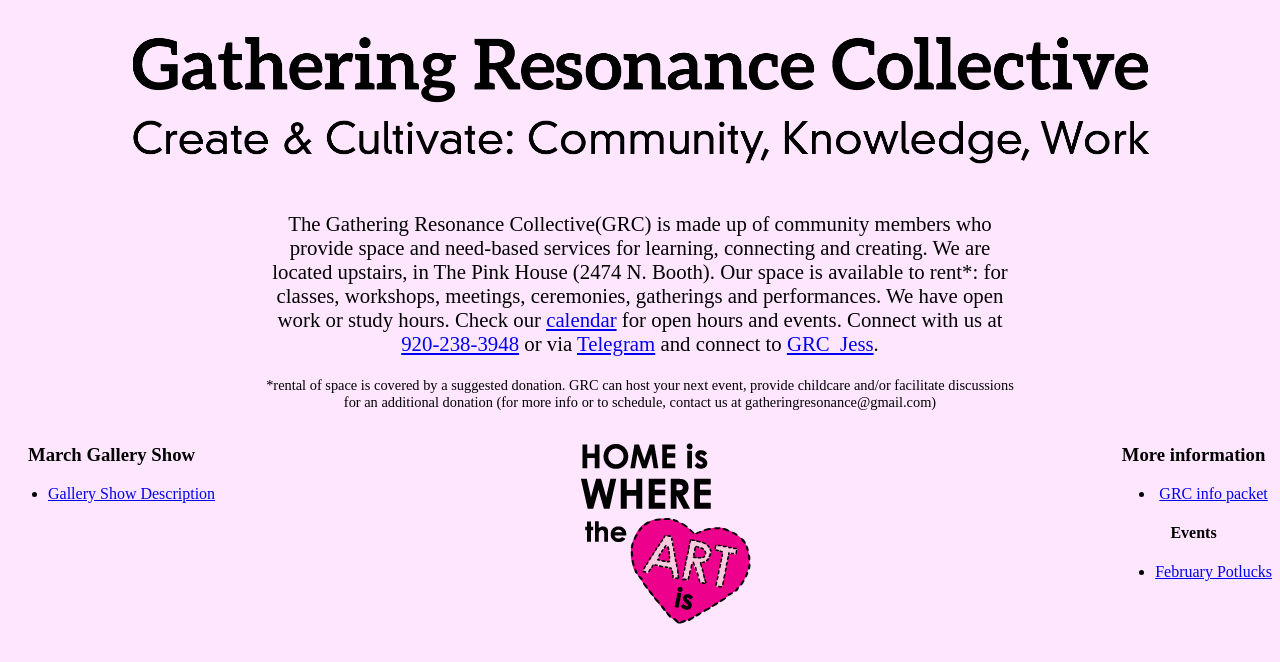
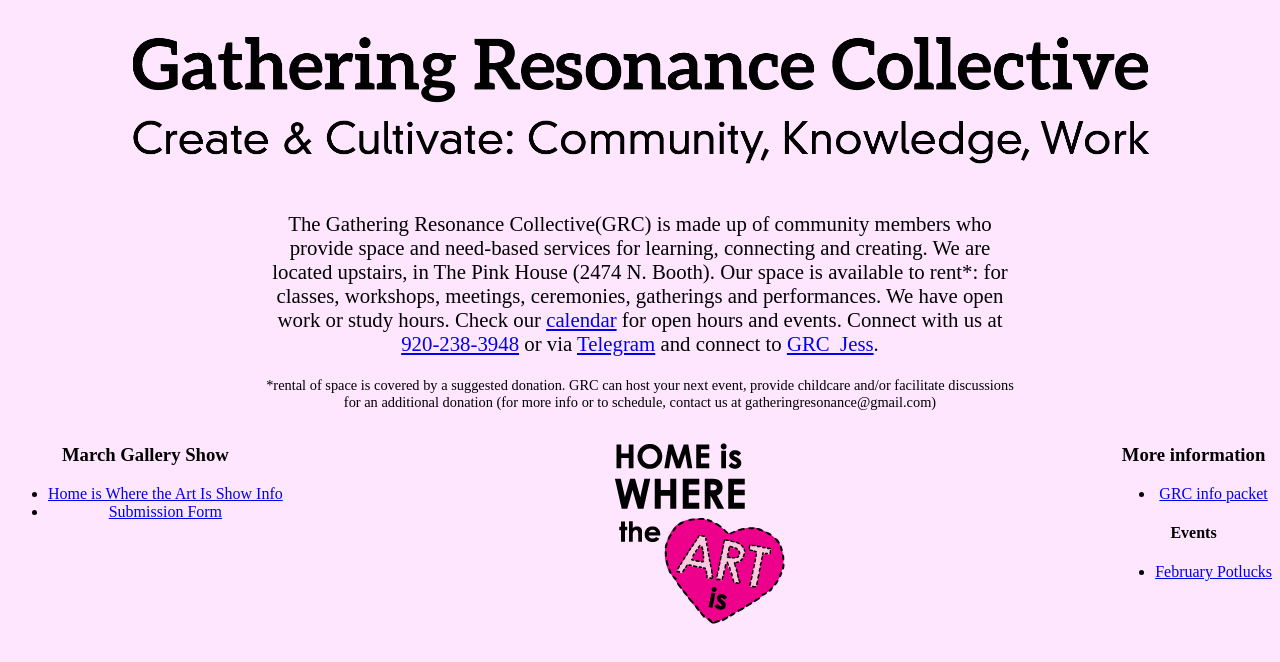
Before and after one commit to gatheringresonancecollective/grc-public-website, a plain HTML site: page index.html in a window 1280 px wide. Drawn offline with Linux system fonts and the light colour scheme.

Commit message:
Updating Links for The Gallery show.

```diff
--- a/index.html
+++ b/index.html
@@ -56,8 +56,8 @@
 
 		<h3> March Gallery Show </h3>
 		<ul>
-			<li><a href="./volatile-content/Home-is-Where-the-ART-is-Show-Description.pdf" target="_blank">Gallery Show Description</a></li>
-
+			<li><a href="https://docs.google.com/document/d/1SU8IvEHOeHF4PPEY1OlIKHUKImoFtZGVlr6D1LMD2CE/edit?usp=sharing">Home is Where the Art Is Show Info</a></li>
+			<li><a href="https://goo.gl/forms/GcTZdbDzS8bLS8PB2">Submission Form</a></li>
 		</ul>
 
 		</div>
```
